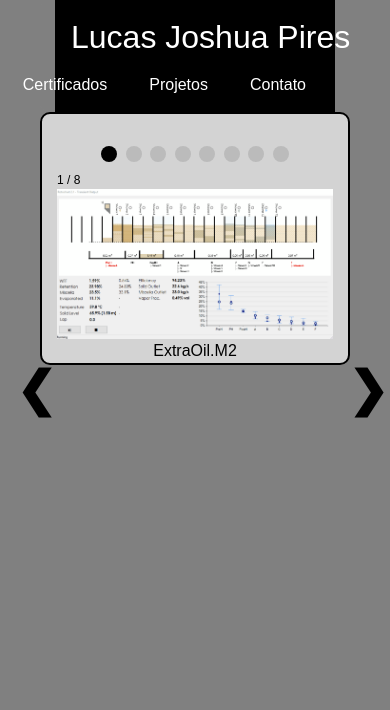
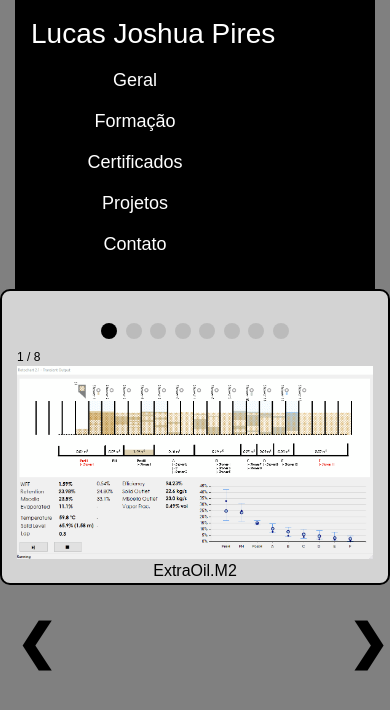
Before and after one commit to pires11d/curriculum, a PHP site: page / in a window 390 px wide. Shown: the top 710 px of the page. Run offline with PHP 8.4, Linux system fonts and the light colour scheme.

Commit message:
Fixed mobile version.

```diff
--- a/about.php
+++ b/about.php
@@ -3,9 +3,11 @@
     <head>
         <title>Geral</title>
         <meta charset="utf-8">
+        <meta name="viewport" content="width=device-width">
         <link rel="icon" href="icon/equinoxe_64.png">
         <link rel="stylesheet" href="https://maxcdn.bootstrapcdn.com/bootstrap/4.0.0/css/bootstrap.min.css" integrity="sha384-Gn5384xqQ1aoWXA+058RXPxPg6fy4IWvTNh0E263XmFcJlSAwiGgFAW/dAiS6JXm" crossorigin="anonymous">
         <link rel="stylesheet" href="css/styler.css">
+        <link rel="stylesheet" href="css/mobile.css" media="(max-width: 640px)">
     </head>
     <body>
         <?php include("header.php"); ?>
--- a/contact.php
+++ b/contact.php
@@ -3,9 +3,11 @@
     <head>
         <title>Contato</title>
         <meta charset="utf-8">
+        <meta name="viewport" content="width=device-width">
         <link rel="icon" href="icon/equinoxe_64.png">
         <link rel="stylesheet" href="https://maxcdn.bootstrapcdn.com/bootstrap/4.0.0/css/bootstrap.min.css" integrity="sha384-Gn5384xqQ1aoWXA+058RXPxPg6fy4IWvTNh0E263XmFcJlSAwiGgFAW/dAiS6JXm" crossorigin="anonymous">
         <link rel="stylesheet" href="css/styler.css">
+        <link rel="stylesheet" href="css/mobile.css" media="(max-width: 640px)">
     </head>
     <body>
         <?php include("header.php"); ?>
--- /dev/null
+++ b/css/mobile.css
@@ -0,0 +1,80 @@
+body {
+    padding: 0px 0px 0px 0px;
+    overflow-y: scroll;
+}
+
+p {
+    font-size: 12px;
+    text-indent: 0px;
+    padding: 5px 10px 7px 2px;
+}
+
+h1 {
+    font-size: 16px;
+    font-weight: bold;
+    margin-top: 5px;
+    text-indent: 5px;
+}
+
+h2, a {
+    font-size: 12px;
+}
+
+h3 {
+    font-weight: bold;
+    font-size: 10px;
+}
+
+h4 {
+    font-size: 9px;
+}
+
+li.nli, .dropbtn {
+    display: block;
+}
+
+.navbar-brand {
+    text-align: center;
+    font-size: 28px;
+}
+
+.btn {
+    font-size: 18px;
+    width: auto;
+}
+
+.dropdown {
+    position: relative;
+    display: none;
+}
+
+.dropdown-content {
+    width: 100%;
+    display: none;
+    position: relative;
+    top: 0px;
+    left: 0px;
+}
+
+.dropdown-content a {
+    padding: 12px 12px;
+    text-decoration: none;
+    display: block;
+    text-align: center;
+    width: 100%;
+}
+
+.prev, .next {
+    position: fixed;
+    top: 70%;
+}
+
+#btncont {
+    /* position: static; */
+    width: 100%;
+    background-color: inherit;
+    border-style: none;
+    display: flex;
+    justify-content: flex-start;
+    align-items: flex-start;
+}
--- a/css/styler.css
+++ b/css/styler.css
@@ -59,17 +59,17 @@ a:hover, a:active {
     color: var(--bg-color);
 }
 
-li a, .dropbtn {
+li.dropdown {
     display: inline-block;
-    color: white;
 }
 
-li.dropdown {
+.nli {
     display: inline-block;
 }
 
 .btn {
     width: 120px;
+    color: white;
 }
 
 .btn:hover {
@@ -93,17 +93,18 @@ li.dropdown {
 
 .dropbtn {
     position: relative;
+    display: inline-block;
 }
 
 .dropdown {
     position: relative;
-    display: inline;
+    display: inline-block;
     color: white;
 }
 
 .dropdown-content {
-    top: 0px;
-    left: -120px;
+    top: 12px;
+    left: -124px;
     display: none;
     position: absolute;
     background-color: white;
--- a/docs.php
+++ b/docs.php
@@ -1,12 +1,13 @@
 <!DOCTYPE html>
-
 <html>
     <head>
         <title>Certificados</title>
         <meta charset="utf-8">
+        <meta name="viewport" content="width=device-width">
         <link rel="icon" href="icon/equinoxe_64.png">
         <link rel="stylesheet" href="https://maxcdn.bootstrapcdn.com/bootstrap/4.0.0/css/bootstrap.min.css" integrity="sha384-Gn5384xqQ1aoWXA+058RXPxPg6fy4IWvTNh0E263XmFcJlSAwiGgFAW/dAiS6JXm" crossorigin="anonymous">
         <link rel="stylesheet" href="css/styler.css">
+        <link rel="stylesheet" href="css/mobile.css" media="(max-width: 640px)">
     </head>
     <body>
         <?php include("header.php"); ?>
--- a/grad.php
+++ b/grad.php
@@ -3,9 +3,11 @@
     <head>
         <title>Formação</title>
         <meta charset="utf-8">
+        <meta name="viewport" content="width=device-width">
         <link rel="icon" href="icon/equinoxe_64.png">
         <link rel="stylesheet" href="https://maxcdn.bootstrapcdn.com/bootstrap/4.0.0/css/bootstrap.min.css" integrity="sha384-Gn5384xqQ1aoWXA+058RXPxPg6fy4IWvTNh0E263XmFcJlSAwiGgFAW/dAiS6JXm" crossorigin="anonymous">
         <link rel="stylesheet" href="css/styler.css">
+        <link rel="stylesheet" href="css/mobile.css" media="(max-width: 640px)">
     </head>
     <body>
         <?php include("header.php"); ?>
--- a/header.php
+++ b/header.php
@@ -2,10 +2,11 @@
     <nav id="navbar" class="navbar navbar-expand-lg">
         <a class="navbar-brand" role="button" href="index.php">Lucas Joshua Pires</a>
         <div id="btncont">
-            <a class="btn" role="button" href="about.php">Geral</a>
-            <a class="btn" role="button" href="grad.php">Formação</a>
-            <a class="btn" role="button" href="docs.php">Certificados</a>
-            <a class="btn dropbtn" role="button" href="projects.php">&emsp;Projetos&emsp;</a>
+            <ul>
+            <li class="nli"><a class="btn" role="button" href="about.php">Geral</a></li>
+            <li class="nli"><a class="btn" role="button" href="grad.php">Formação</a></li>
+            <li class="nli"><a class="btn" role="button" href="docs.php">Certificados</a></li>
+            <li class="nli"><a class="btn dropbtn" role="button" href="projects.php">&emsp;Projetos&emsp;</a></li>
             <div class="dropdown">
                 <div class="dropdown-content">
                     <a href="projects1.php">Acadêmicos</a>
@@ -13,7 +14,8 @@
                     <a href="projects3.php">Comunitários</a>
                 </div>
             </div>
-            <a class="btn" role="button" href="contact.php">Contato</a>
+            <li class="nli"><a class="btn" role="button" href="contact.php">Contato</a></li>
+            </ul>
         </div>
     </nav>
 </header>
--- a/index.php
+++ b/index.php
@@ -3,13 +3,12 @@
     <head>
         <title>Curriculum Vitae</title>
         <meta charset="utf-8">
-        <!-- <meta name="viewport" content="width=device-width"> -->
+        <meta name="viewport" content="width=device-width">
         <link rel="icon" href="icon/equinoxe_64.png">
         <link rel="stylesheet" href="https://maxcdn.bootstrapcdn.com/bootstrap/4.0.0/css/bootstrap.min.css" integrity="sha384-Gn5384xqQ1aoWXA+058RXPxPg6fy4IWvTNh0E263XmFcJlSAwiGgFAW/dAiS6JXm" crossorigin="anonymous">
         <link rel="stylesheet" href="css/styler.css">
         <link rel="stylesheet" href="css/gallery.css">
-        <script src="js/jquery.js"></script>
-        <script src="js/scripts.js"></script>
+        <link rel="stylesheet" href="css/mobile.css" media="(max-width: 640px)">
     </head>
     <body>
         <?php include("header.php"); ?>
--- a/js/scripts.js
+++ b/js/scripts.js
@@ -21,14 +21,9 @@ $("#c1_4").click(function() {
 });
 
 $(".dropbtn").mouseover(function() {
-    $(".dropdown-content").slideDown();
+    $(".dropdown").slideToggle();
+    $(".dropdown-content").slideToggle();
 });
-$(".dropdown").mouseover(function() {
-    $(".dropdown-content").slideDown();
-});
-// $(".dropdown-content").mouseout(function() {
-//     $(".dropdown-content").slideUp();
-// });
 $("body").click(function() {
     $(".dropdown-content").slideUp();
 });
--- a/projects.php
+++ b/projects.php
@@ -3,9 +3,11 @@
     <head>
         <title>Projetos</title>
         <meta charset="utf-8">
+        <meta name="viewport" content="width=device-width">
         <link rel="icon" href="icon/equinoxe_64.png">
         <link rel="stylesheet" href="https://maxcdn.bootstrapcdn.com/bootstrap/4.0.0/css/bootstrap.min.css" integrity="sha384-Gn5384xqQ1aoWXA+058RXPxPg6fy4IWvTNh0E263XmFcJlSAwiGgFAW/dAiS6JXm" crossorigin="anonymous">
         <link rel="stylesheet" href="css/styler.css">
+        <link rel="stylesheet" href="css/mobile.css" media="(max-width: 640px)">
     </head>
     <body>
         <?php include("header.php"); ?>
--- a/projects1.php
+++ b/projects1.php
@@ -3,11 +3,11 @@
     <head>
         <title>Projetos Acadêmicos</title>
         <meta charset="utf-8">
+        <meta name="viewport" content="width=device-width">
         <link rel="icon" href="icon/equinoxe_64.png">
         <link rel="stylesheet" href="https://maxcdn.bootstrapcdn.com/bootstrap/4.0.0/css/bootstrap.min.css" integrity="sha384-Gn5384xqQ1aoWXA+058RXPxPg6fy4IWvTNh0E263XmFcJlSAwiGgFAW/dAiS6JXm" crossorigin="anonymous">
         <link rel="stylesheet" href="css/styler.css">
-        <script src="https://code.jquery.com/jquery-1.10.2.js"></script>
-        <script src="js/scripts.js"></script>
+        <link rel="stylesheet" href="css/mobile.css" media="(max-width: 640px)">
     </head>
     <body>
         <?php include("header.php"); ?>
--- a/projects2.php
+++ b/projects2.php
@@ -3,9 +3,11 @@
     <head>
         <title>Projetos Comerciais</title>
         <meta charset="utf-8">
+        <meta name="viewport" content="width=device-width">
         <link rel="icon" href="icon/equinoxe_64.png">
         <link rel="stylesheet" href="https://maxcdn.bootstrapcdn.com/bootstrap/4.0.0/css/bootstrap.min.css" integrity="sha384-Gn5384xqQ1aoWXA+058RXPxPg6fy4IWvTNh0E263XmFcJlSAwiGgFAW/dAiS6JXm" crossorigin="anonymous">
         <link rel="stylesheet" href="css/styler.css">
+        <link rel="stylesheet" href="css/mobile.css" media="(max-width: 640px)">
     </head>
     <body>
         <?php include("header.php"); ?>
--- a/projects3.php
+++ b/projects3.php
@@ -3,9 +3,11 @@
     <head>
         <title>Projetos Comunitários</title>
         <meta charset="utf-8">
+        <meta name="viewport" content="width=device-width">
         <link rel="icon" href="icon/equinoxe_64.png">
         <link rel="stylesheet" href="https://maxcdn.bootstrapcdn.com/bootstrap/4.0.0/css/bootstrap.min.css" integrity="sha384-Gn5384xqQ1aoWXA+058RXPxPg6fy4IWvTNh0E263XmFcJlSAwiGgFAW/dAiS6JXm" crossorigin="anonymous">
         <link rel="stylesheet" href="css/styler.css">
+        <link rel="stylesheet" href="css/mobile.css" media="(max-width: 640px)">
     </head>
     <body>
         <?php include("header.php"); ?>
```
Also changed, not shown: raw/index.html (deleted, +0 -106 lines), 2 other files.
